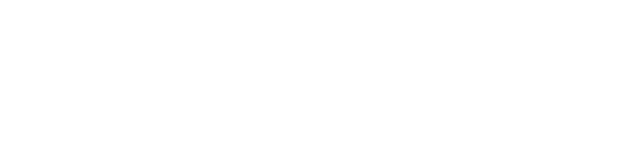
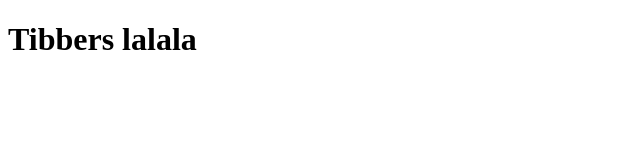
Before and after one commit to rebeccalzy/workshop, a plain HTML site: page index.html in a window 1280 px wide. Shown: the whole page, without its empty margins (0-640 px from the left). Drawn offline with Linux system fonts and the light colour scheme.

Commit message:
add tibbers

```diff
--- a/index.html
+++ b/index.html
@@ -4,6 +4,6 @@
 		<title>Rebecca</title>
     </head>
 	<body>
-
+		<h1>Tibbers lalala</h1>
 	</body>
 </html>
```
